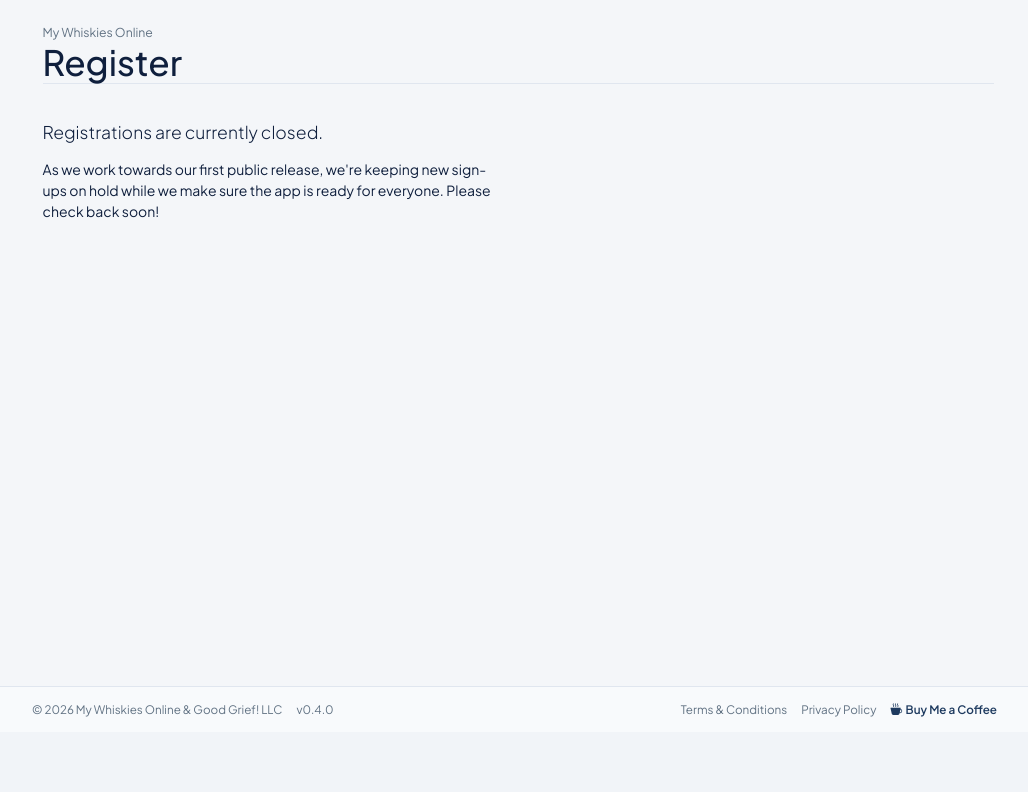
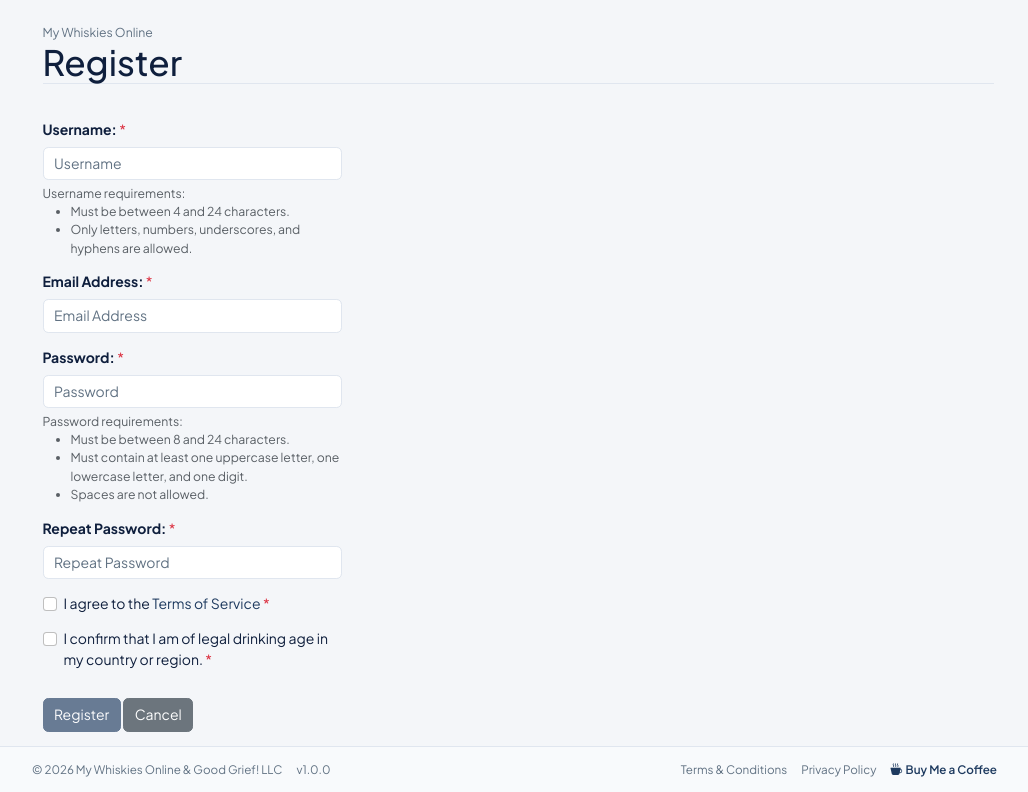
Before and after one commit to charliegriefer/my-whiskies, a Flask app: page /register in a window 1280 px wide. Shown: the part 68-860 px from the top of the page, without its empty margins (122-1150 px from the left). Before the commit the page ends 785 px from the top, so only its background shows below. Run offline with Flask 3, Linux system fonts and the light colour scheme; parts of the project's set-up code (start-up, migrations or seed data) failed here and were passed over; some libraries are stand-ins or nearby versions; some web fonts are replaced.

Commit message:
feat: v1.0.0 — open registrations
Bump APP_VERSION to 1.0.0, re-enable the registration form,
replace the "registrations closed" notice on the login page with
a "Create an account" link, and fix form-text color contrast to
pass WCAG AA (axe a11y test).

Co-Authored-By: Claude Sonnet 4.6 <noreply@anthropic.com>

```diff
--- a/config.py
+++ b/config.py
@@ -8,7 +8,7 @@ load_dotenv()
 
 class BaseConfig:
     ENV = "development"
-    APP_VERSION = "0.4.0"
+    APP_VERSION = "1.0.0"
 
     SECRET_KEY = os.environ["SECRET_KEY"]
     PERMANENT_SESSION_LIFETIME = 86400  # 24 hours
--- a/mywhiskies/blueprints/auth/templates/auth/login.html
+++ b/mywhiskies/blueprints/auth/templates/auth/login.html
@@ -51,7 +51,7 @@
 
       <br>
 
-      <p>New User? Registrations are currently closed. Please check back soon!</p>
+      <p>New User? <a href="{{ url_for('auth.register') }}" style="text-decoration: underline;">Create an account</a></p>
       <p>
         Forgot Your Password?
         <a href="{{ url_for('auth.reset_password_request') }}" style="text-decoration: underline;">Click to Reset It</a>
--- a/mywhiskies/blueprints/auth/templates/auth/register.html
+++ b/mywhiskies/blueprints/auth/templates/auth/register.html
@@ -13,19 +13,6 @@
 
       <hr />
 
-      <div class="container ms-0 ps-0">
-        <div class="row">
-          <div class="col-md-6 pt-4">
-            <p class="lead">Registrations are currently closed.</p>
-            <p>
-              As we work towards our first public release, we're keeping new sign-ups on hold
-              while we make sure the app is ready for everyone. Please check back soon!
-            </p>
-          </div>
-        </div>
-      </div>
-
-      {# Registration form — hidden while registrations are closed (#300)
       <div class="container ms-0 ps-0">
         <div class="row">
           <div class="col-md-4 pt-4">
@@ -73,7 +60,6 @@
           </div>
         </div>
       </div>
-      #}
     </div>
   </main>
 {% endblock %}
--- a/mywhiskies/static/css/main.css
+++ b/mywhiskies/static/css/main.css
@@ -23,6 +23,8 @@ a:focus, a:hover {
 .form-label {
   font-weight: bold;
 }
+
+.form-text { color: #595f65; }
 
 .popover-body ul { padding-left: 18px; }
 
```
